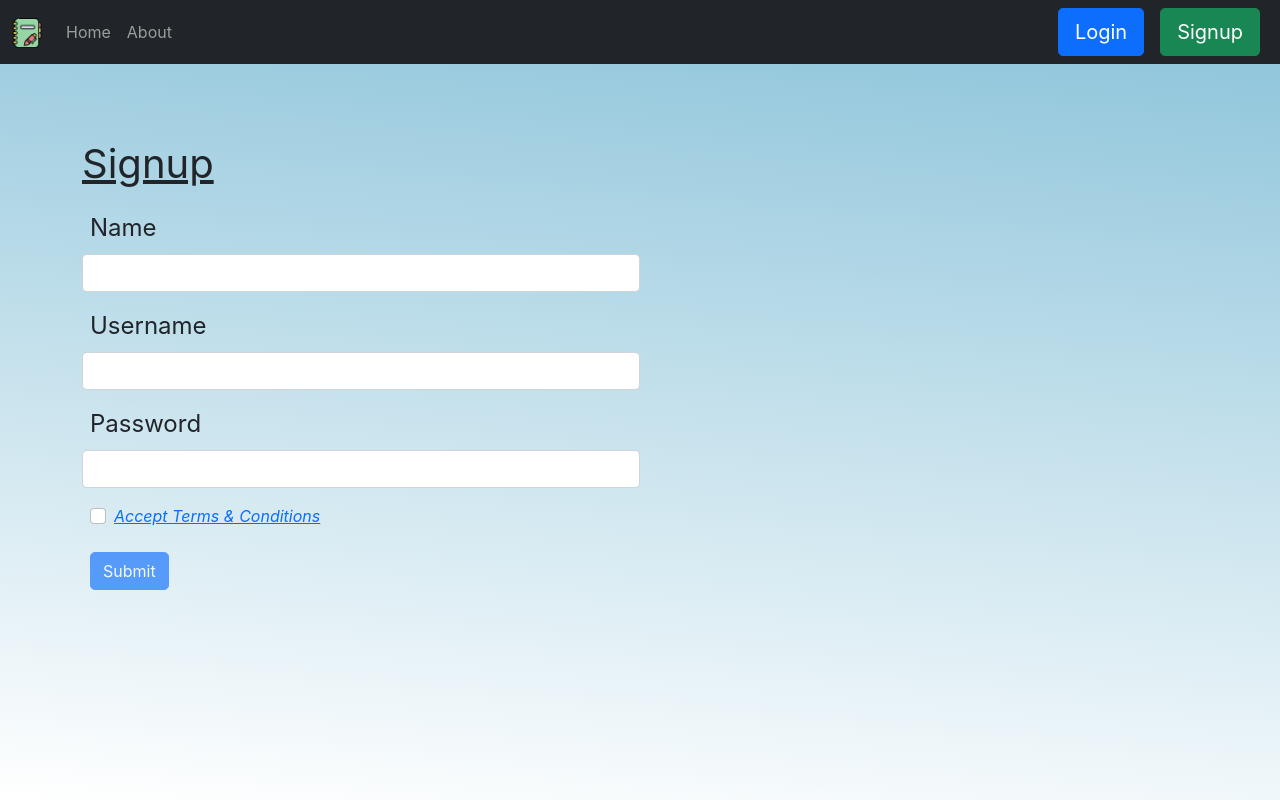
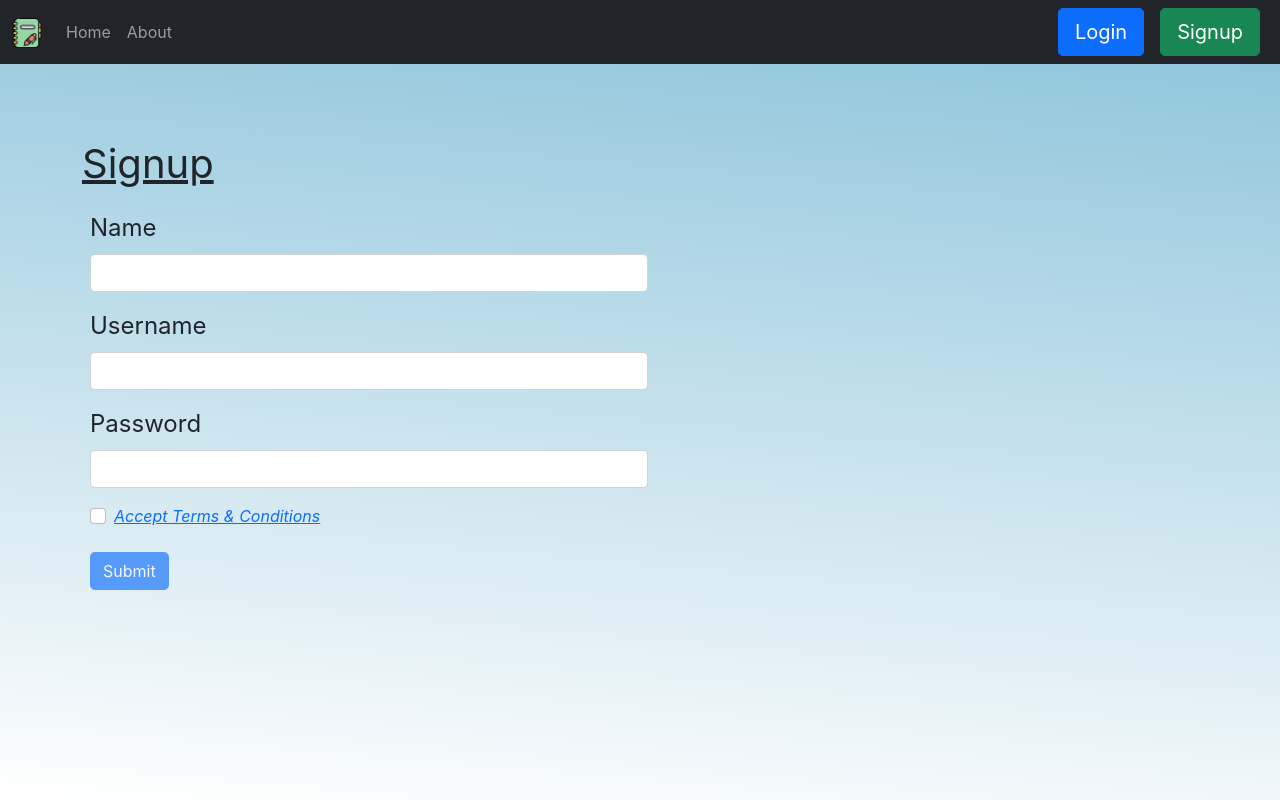
Before and after one commit to MrSingh2000/cloud-notebook, a React (Create React App) app: page /signup in a window 1280 px wide. Built offline with nearby package versions, Linux system fonts and the light colour scheme; no server answers.

Commit message:
edited signup styling

```diff
--- a/src/components/Signup.js
+++ b/src/components/Signup.js
@@ -72,15 +72,15 @@ export default function Signup() {
                 <form onSubmit={handleSubmit} className="back bg-transparent my-3">
                     <div className="mb-3">
                         <label htmlFor="exampleInputName1" className="form-label fs-4 mx-2 logina1">Name</label>
-                        <input onChange={onChange} type="text" name="name" className="form-control w-50" id="exampleInputEmail1" aria-describedby="emailHelp" />
+                        <input onChange={onChange} type="text" name="name" className="form-control mx-2 w-50" id="exampleInputEmail1" aria-describedby="emailHelp" />
                     </div>
                     <div className="mb-3">
                         <label htmlFor="exampleInputUsername1" className="form-label fs-4 mx-2 logina1">Username</label>
-                        <input onChange={onChange} type="text" name="username" className="form-control w-50" id="exampleInputEmail1" aria-describedby="emailHelp" />
+                        <input onChange={onChange} type="text" name="username" className="form-control mx-2 w-50" id="exampleInputEmail1" aria-describedby="emailHelp" />
                     </div>
                     <div className="mb-3">
                         <label htmlFor="exampleInputPassword1" className="form-label fs-4 mx-2 logina1">Password</label>
-                        <input onChange={onChange} type="password" name="password" className="form-control w-50" id="exampleInputPassword1" />
+                        <input onChange={onChange} type="password" name="password" className="form-control mx-2 w-50" id="exampleInputPassword1" />
                     </div>
                     <div className="mb-3 form-check mx-2">
                         <input onClick={handleCondition} type="checkbox" className="form-check-input" id="exampleCheck1" />
```
